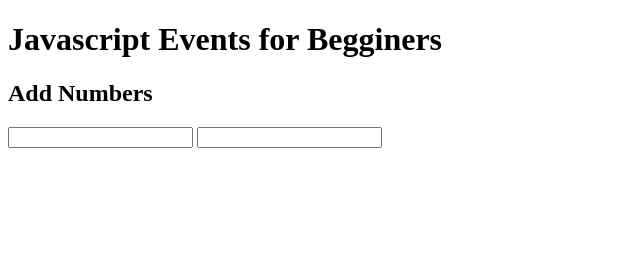
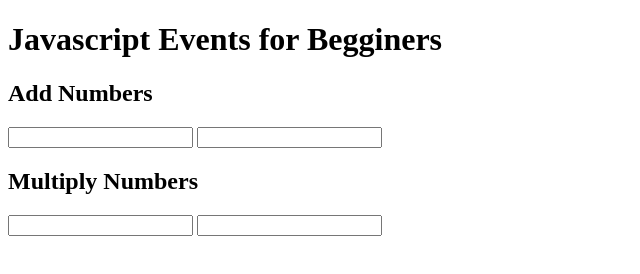
Before and after one commit to golfnut1400/myCodingProjects, a plain HTML site: page index.html in a window 1280 px wide. Shown: the whole page, without its empty margins (0-640 px from the left). Drawn offline with Linux system fonts and the light colour scheme.

Commit message:
README.md

```diff
--- a/index.html
+++ b/index.html
@@ -15,6 +15,13 @@
     </p>
 
     <p id="add-sum"></p>
+<h2>Multiply Numbers</h2>
+    <p>
+        <input id="num-one"> <input id="num-two">
+    </p>
+
+    <p id="multiply-sum"></p>
+
 
 </body>
 </html>
```
